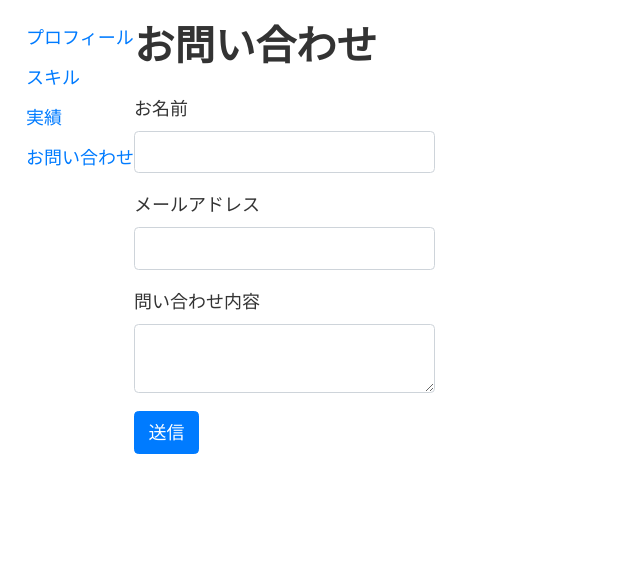
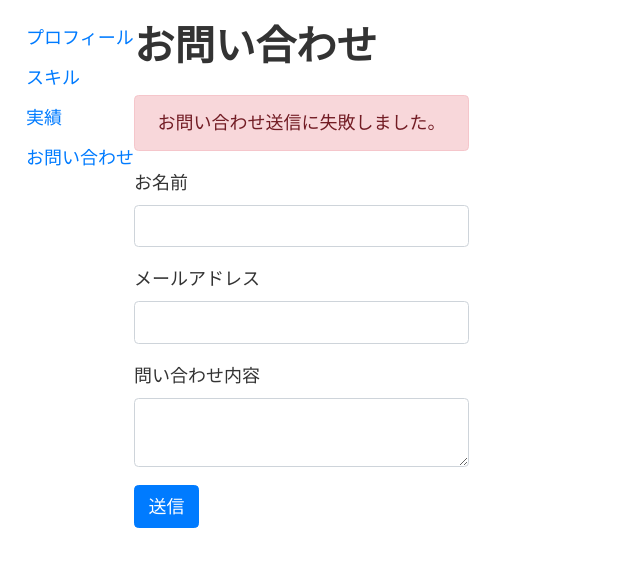
Before and after one commit to Keita310/portfolio, a Gatsby site: page /contact in a window 1280 px wide. Shown: the part 29-596 px from the top of the page, without its empty margins (0-640 px from the left). Built offline with nearby package versions, Linux system fonts and the light colour scheme; Gatsby itself is replaced by a stand-in of ours.

Commit message:
フラッシュメッセージ追加

```diff
--- a/src/pages/contact.js
+++ b/src/pages/contact.js
@@ -1,5 +1,5 @@
 import React, { useState } from "react"
-import { Form, Button } from 'react-bootstrap'
+import { Form, Button, Alert } from 'react-bootstrap'
 import Layout from "../components/layout"
 import SEO from "../components/seo"
 
@@ -10,7 +10,7 @@ const Contact = ({ location }) => {
    'name': '',
    'email': '',
    'message': '',
-   'subject': 'お問い合わせ',
+   'subject': '[portfolio]お問い合わせ',
    'form-name': 'contact',
  });
 
@@ -42,6 +42,8 @@ const Contact = ({ location }) => {
     <Layout location={location}>
       <SEO title="お問い合わせ" />
       <h1>お問い合わせ</h1>
+
+      <Alert variant="danger">お問い合わせ送信に失敗しました。</Alert>
 
       <Form
         name="contact"
```
